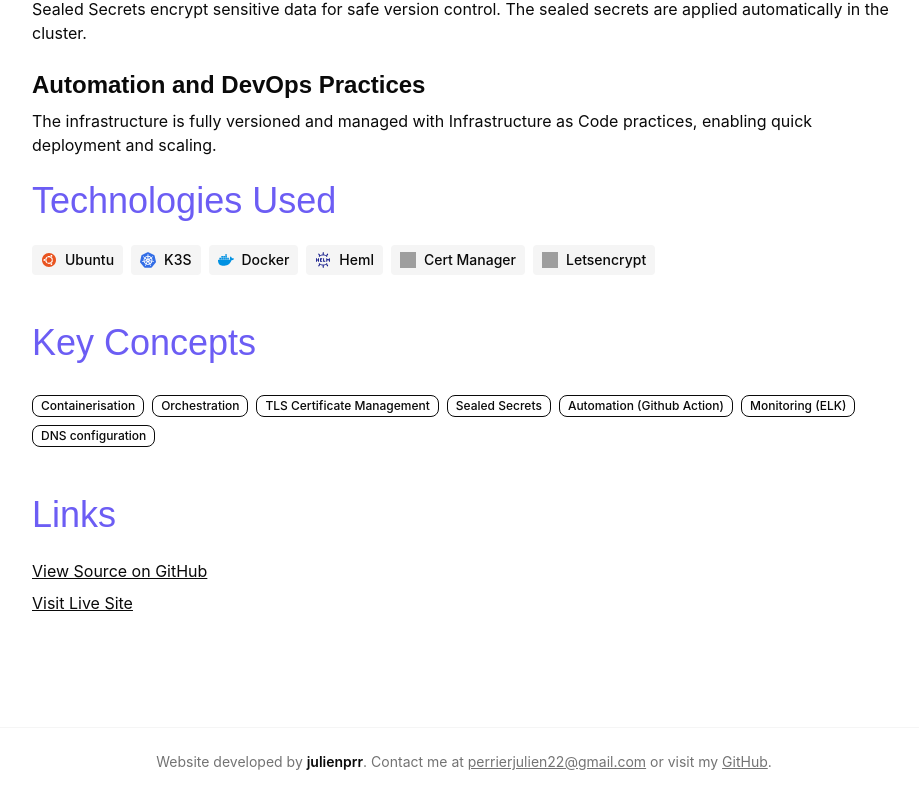
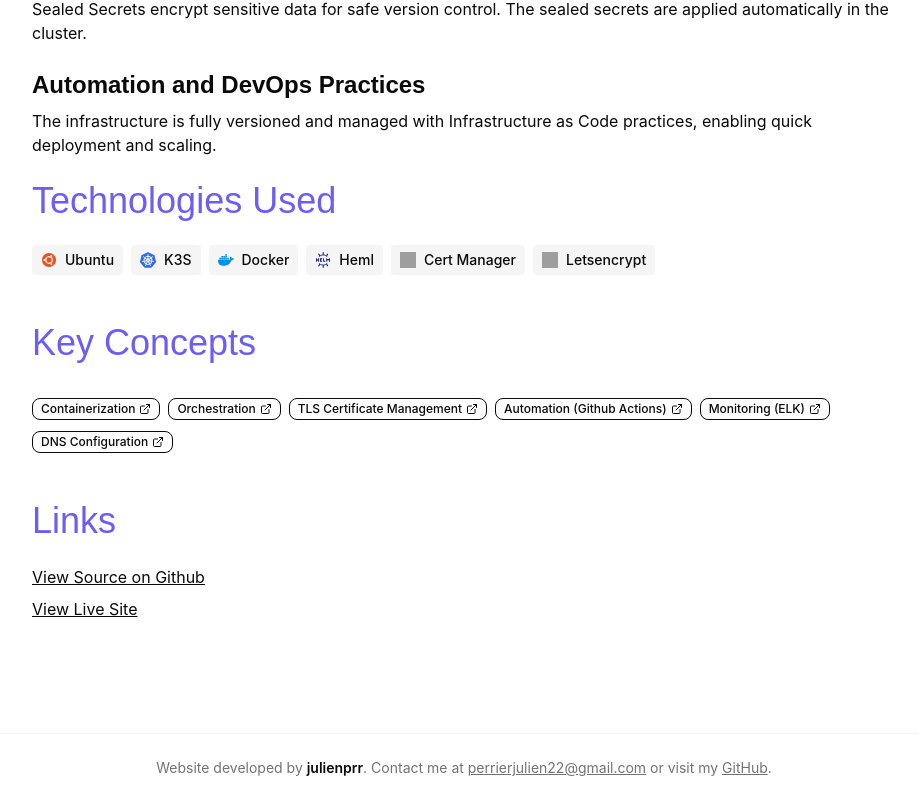
Before and after one commit to julienprr/portfolio-frontend, a React (Vite) app: page /projects/my-vps in a window 1280 px wide. Shown: the part 1772-2582 px from the top of the page, without its empty margins (176-1095 px from the left). Built offline with nearby package versions, Linux system fonts and the light colour scheme; grey boxes are pictures that could not be loaded; a web font is replaced by a local one.

Commit message:
Add Conceptbadge component

```diff
--- /dev/null
+++ b/src/components/ConceptBadge.tsx
@@ -0,0 +1,25 @@
+import { useTranslation } from 'react-i18next';
+
+import { Badge } from '@/components/ui/badge';
+import { ExternalLinkIcon } from 'lucide-react';
+
+interface ConceptBadgeProps {
+  conceptKey: string;
+}
+
+const ConceptBadge = ({ conceptKey }: ConceptBadgeProps) => {
+  const { t } = useTranslation();
+
+  const name = t(`${conceptKey}.name`);
+  const link = t(`${conceptKey}.link`);
+
+  return (
+    <a href={link} target="_blank" rel="noopener noreferrer" aria-label={`Learn more about ${name}`}>
+      <Badge variant="outline" className="cursor-pointer hover:text-accent transition-colors">
+        {name} <ExternalLinkIcon/>
+      </Badge>
+    </a>
+  );
+};
+
+export default ConceptBadge;
--- a/src/i18n/locales/en.json
+++ b/src/i18n/locales/en.json
@@ -8,6 +8,68 @@
     "developpedBy": "Website developed by ",
     "contact": "Contact me at ",
     "visit": "or visit my "
+  },
+  "concepts": {
+    "cosineSimilarity": {
+      "name": "Cosine Similarity",
+      "link": "https://en.wikipedia.org/wiki/Cosine_similarity"
+    },
+    "lemmatization": {
+      "name": "NLP (Lemmatization)",
+      "link": "https://en.wikipedia.org/wiki/Lemmatisation"
+    },
+    "restApi": {
+      "name": "REST API",
+      "link": "https://www.redhat.com/en/topics/api/what-is-a-rest-api"
+    },
+    "agile": {
+      "name": "Agile Workflow",
+      "link": "https://en.wikipedia.org/wiki/Agile_software_development"
+    },
+    "gitflow": {
+      "name": "Gitflow",
+      "link": "https://www.atlassian.com/git/tutorials/comparing-workflows/gitflow-workflow"
+    },
+    "containerization": {
+      "name": "Containerization",
+      "link": "https://www.redhat.com/en/topics/automation/what-is-orchestration"
+    },
+    "orchestration": {
+      "name": "Orchestration",
+      "link": "https://www.redhat.com/en/topics/api/what-is-a-rest-api"
+    },
+    "tlsCertificateManagement": {
+      "name": "TLS Certificate Management",
+      "link": "https://aws.amazon.com/what-is/ssl-certificate/?nc1=h_ls"
+    },
+    "githubAutomation": {
+      "name": "Automation (Github Actions)",
+      "link": "https://github.com/features/actions"
+    },
+    "elk": {
+      "name": "Monitoring (ELK)",
+      "link": "https://www.elastic.co/elastic-stack/"
+    },
+    "dnsConfiguration": {
+      "name": "DNS Configuration",
+      "link": "https://www.redhat.com/en/topics/api/what-is-a-rest-api"
+    },
+    "oauth2": {
+      "name": "OAuth2",
+      "link": "https://auth0.com/intro-to-iam/what-is-oauth-2"
+    },
+    "apiIntegration": {
+      "name": "API Integration",
+      "link": "https://www.ibm.com/think/topics/api-integration"
+    },
+    "responsiveDesign": {
+      "name": "Responsive Design",
+      "link": "https://en.wikipedia.org/wiki/Responsive_web_design"
+    },
+    "providers": {
+      "name": "Store & providers",
+      "link": "https://redux.js.org/introduction/core-concepts"
+    }
   },
   "projects": {
     "buttons": {
@@ -21,7 +83,11 @@
       "links": "Links",
       "contributors": "Contributors"
     },
-    "play-manager": {
+    "text": {
+      "source": "View Source on Github",
+      "site": "View Live Site"
+    },
+    "spotify-profile": {
       "subtitle": "Visualize and manage your Spotify profile and playlists.",
       "p1": "This application allows you to visualize and explore insights about your favorite tracks and artists acrossdifferent time ranges, all within a clear and intuitive interface.",
       "p2": " It also provides advanced playlist management features, such as shuffling entire playlists, sorting tracks by release date, and enabling automatic sorting through scheduled cron jobs to keep your playlists organized effortlessly."
--- a/src/i18n/locales/fr.json
+++ b/src/i18n/locales/fr.json
@@ -8,6 +8,68 @@
     "developpedBy": "Site développé par ",
     "contact": "Contactez moi:  ",
     "visit": "ou visitez mon "
+  },
+  "concepts": {
+    "cosineSimilarity": {
+      "name": "Similarité cosinus",
+      "link": "https://fr.wikipedia.org/wiki/Similarit%C3%A9_cosinus"
+    },
+    "lemmatization": {
+      "name": "TAL (Lemmatisation)",
+      "link": "https://fr.wikipedia.org/wiki/Lemmatisation"
+    },
+    "restApi": {
+      "name": "API REST",
+      "link": "https://www.redhat.com/fr/topics/api/what-is-a-rest-api"
+    },
+    "agile": {
+      "name": "Méthodologie Agile",
+      "link": "https://fr.wikipedia.org/wiki/M%C3%A9thode_agile"
+    },
+    "gitflow": {
+      "name": "Gitflow",
+      "link": "https://www.atlassian.com/fr/git/tutorials/comparing-workflows/gitflow-workflow"
+    },
+    "containerization": {
+      "name": "Conteneurisation",
+      "link": "https://www.redhat.com/fr/topics/automation/what-is-orchestration"
+    },
+    "orchestration": {
+      "name": "Orchestration",
+      "link": "https://www.redhat.com/fr/topics/api/what-is-a-rest-api"
+    },
+    "tlsCertificateManagement": {
+      "name": "Gestion de certificats TLS",
+      "link": "https://aws.amazon.com/fr/what-is/ssl-certificate/"
+    },
+    "githubAutomation": {
+      "name": "Automation (Github Actions)",
+      "link": "https://github.com/features/actions"
+    },
+    "elk": {
+      "name": "Monitoring (ELK)",
+      "link": "https://www.elastic.co/fr/elastic-stack/"
+    },
+    "dnsConfiguration": {
+      "name": "DNS Configuration",
+      "link": "https://www.redhat.com/fr/topics/api/what-is-a-rest-api"
+    },
+    "oauth2": {
+      "name": "OAuth2",
+      "link": "https://auth0.com/fr/intro-to-iam/what-is-oauth-2"
+    },
+    "apiIntegration": {
+      "name": "API Integration",
+      "link": "https://slack.com/intl/fr-fr/blog/developers/integration-dapi#:~:text=L'int%C3%A9gration%20d'API%20(,des%20fonctionnalit%C3%A9s%20de%20mani%C3%A8re%20fluide."
+    },
+    "responsiveDesign": {
+      "name": "Responsive Design",
+      "link": "https://fr.wikipedia.org/wiki/Site_web_r%C3%A9actif"
+    },
+    "providers": {
+      "name": "Store & providers",
+      "link": "https://redux.js.org/introduction/core-concepts"
+    }
   },
   "projects": {
     "buttons": {
@@ -20,6 +82,10 @@
       "keyConcepts": "Concepts clés",
       "links": "Liens",
       "contributors": "Contributeurs"
+    },
+    "text": {
+      "source": "Voir le code source sur Github",
+      "site": "Visiter le site"
     },
     "my-vps": {
       "subtitle": "VPS administré par mes soins avec Linux / K3S / Hostinger et plus.",
--- a/src/pages/projects/Compdoc.tsx
+++ b/src/pages/projects/Compdoc.tsx
@@ -1,9 +1,9 @@
 import { useTranslation } from 'react-i18next';
 
 import CompdocHomepageImage from '@/assets/images/projects/compdoc/sc_homepage.png';
+import ConceptBadge from '@/components/ConceptBadge';
 import FadeInOnScroll from '@/components/FadeInOnScroll';
 import TechnoBadge from '@/components/TechnoBadge';
-import { Badge } from '@/components/ui/badge';
 
 const Compdoc = () => {
   const { t } = useTranslation();
@@ -69,11 +69,11 @@ const Compdoc = () => {
         <div>
           <h2 className="section-title">{t('projects.titles.keyConcepts')}</h2>
           <div className="flex flex-wrap gap-2">
-            <Badge variant={'outline'}>REST API</Badge>
-            <Badge variant={'outline'}>Cosine Similarity</Badge>
-            <Badge variant={'outline'}>NLP (Lemmatization)</Badge>
-            <Badge variant={'outline'}>Agile Workflow</Badge>
-            <Badge variant={'outline'}>Gitflow</Badge>
+            <ConceptBadge conceptKey="concepts.cosineSimilarity" />
+            <ConceptBadge conceptKey="concepts.lemmatization" />
+            <ConceptBadge conceptKey="concepts.restApi" />
+            <ConceptBadge conceptKey="concepts.agile" />
+            <ConceptBadge conceptKey="concepts.gitflow" />
           </div>
         </div>
       </FadeInOnScroll>
@@ -103,13 +103,8 @@ const Compdoc = () => {
       <FadeInOnScroll className="space-y-6 text-left">
         <h2 className="section-title">{t('projects.titles.links')}</h2>
         <div className="flex flex-col gap-2 mt-6">
-          <a
-            href="https://github.com/julienprr/compdoc"
-            target="_blank"
-            rel="noopener noreferrer"
-            className="link"
-          >
-            View Source on GitHub
+          <a href="https://github.com/julienprr/compdoc" target="_blank" rel="noopener noreferrer" className="link">
+            {t('projects.text.source')}
           </a>
         </div>
       </FadeInOnScroll>
--- a/src/pages/projects/MyVps.tsx
+++ b/src/pages/projects/MyVps.tsx
@@ -1,9 +1,9 @@
 import { useTranslation } from 'react-i18next';
 
 import vpsCover from '@/assets/images/projects/vps-cover.png';
+import ConceptBadge from '@/components/ConceptBadge';
 import FadeInOnScroll from '@/components/FadeInOnScroll';
 import TechnoBadge from '@/components/TechnoBadge';
-import { Badge } from '@/components/ui/badge';
 
 const MyVPS = () => {
   const { t } = useTranslation();
@@ -74,13 +74,12 @@ const MyVPS = () => {
         <div>
           <h2 className="section-title">{t('projects.titles.keyConcepts')}</h2>
           <div className="flex flex-wrap gap-2">
-            <Badge variant={'outline'}>Containerisation</Badge>
-            <Badge variant={'outline'}>Orchestration</Badge>
-            <Badge variant={'outline'}>TLS Certificate Management</Badge>
-            <Badge variant={'outline'}>Sealed Secrets</Badge>
-            <Badge variant={'outline'}>Automation (Github Action)</Badge>
-            <Badge variant={'outline'}>Monitoring (ELK)</Badge>
-            <Badge variant={'outline'}>DNS configuration </Badge>
+            <ConceptBadge conceptKey="concepts.containerization" />
+            <ConceptBadge conceptKey="concepts.orchestration" />
+            <ConceptBadge conceptKey="concepts.tlsCertificateManagement" />
+            <ConceptBadge conceptKey="concepts.githubAutomation" />
+            <ConceptBadge conceptKey="concepts.elk" />
+            <ConceptBadge conceptKey="concepts.dnsConfiguration" />
           </div>
         </div>
       </FadeInOnScroll>
@@ -95,15 +94,10 @@ const MyVPS = () => {
             rel="noopener noreferrer"
             className="underline hover:text-primary"
           >
-            View Source on GitHub
+            {t('projects.text.source')}
           </a>
-          <a
-            href="https://julienprr.com"
-            target="_blank"
-            rel="noopener noreferrer"
-            className="link"
-          >
-            Visit Live Site
+          <a href="https://julienprr.com" target="_blank" rel="noopener noreferrer" className="link">
+            {t('projects.text.site')}
           </a>
         </div>
       </FadeInOnScroll>
--- a/src/pages/projects/SpotifyProfile.tsx
+++ b/src/pages/projects/SpotifyProfile.tsx
@@ -1,9 +1,9 @@
 import { useTranslation } from 'react-i18next';
 
 import SpotifyProfileImage from '@/assets/images/projects/spotify-profile/sc_playlist_details.png';
+import ConceptBadge from '@/components/ConceptBadge';
 import FadeInOnScroll from '@/components/FadeInOnScroll';
 import TechnoBadge from '@/components/TechnoBadge';
-import { Badge } from '@/components/ui/badge';
 
 const SpotifyProfile = () => {
   const { t } = useTranslation();
@@ -13,7 +13,7 @@ const SpotifyProfile = () => {
       {/* Project Header */}
       <FadeInOnScroll className="mb-6">
         <h1 className="text-2xl sm:text-6xl font-heading mb-2 text-primary">Spotify Profile</h1>
-        <p className="text-muted-foreground text-lg">{t('projects.play-manager.subtitle')}</p>
+        <p className="text-muted-foreground text-lg">{t('projects.spotify-profile.subtitle')}</p>
       </FadeInOnScroll>
 
       {/* Project Image */}
@@ -24,11 +24,11 @@ const SpotifyProfile = () => {
       {/* Detailed Description */}
       <FadeInOnScroll className="text-left mb-4">
         <h2 className="section-title">{t('projects.titles.about')}</h2>
-        <p>{t('projects.play-manager.p1')}</p>
+        <p>{t('projects.spotify-profile.p1')}</p>
       </FadeInOnScroll>
 
       <FadeInOnScroll className="text-left mb-4 sm:mb-12">
-        <p>{t('projects.play-manager.p2')}</p>
+        <p>{t('projects.spotify-profile.p2')}</p>
       </FadeInOnScroll>
 
       {/* Technologies */}
@@ -49,16 +49,16 @@ const SpotifyProfile = () => {
         <div>
           <h2 className="section-title">{t('projects.titles.keyConcepts')}</h2>
           <div className="flex flex-wrap gap-2">
-            <Badge variant={'outline'}>OAuth2</Badge>
-            <Badge variant={'outline'}>API Integration</Badge>
-            <Badge variant={'outline'}>REST API</Badge>
-            <Badge variant={'outline'}>Responsive Design</Badge>
-            <Badge variant={'outline'}>Store & providers</Badge>
+            <ConceptBadge conceptKey="concepts.oauth2" />
+            <ConceptBadge conceptKey="concepts.apiIntegration" />
+            <ConceptBadge conceptKey="concepts.restApi" />
+            <ConceptBadge conceptKey="concepts.responsiveDesign" />
+            <ConceptBadge conceptKey="concepts.providers" />
           </div>
         </div>
       </FadeInOnScroll>
+
       {/* Links */}
-
       <FadeInOnScroll className="space-y-6 text-left">
         <h2 className="section-title">{t('projects.titles.links')}</h2>
         <div className="flex flex-col gap-2 mt-6">
@@ -68,15 +68,10 @@ const SpotifyProfile = () => {
             rel="noopener noreferrer"
             className="underline hover:text-primary"
           >
-            View Source on GitHub
+            {t('projects.text.source')}
           </a>
-          <a
-            href="https://spotify-profile.julienprr.com"
-            target="_blank"
-            rel="noopener noreferrer"
-            className="link"
-          >
-            Visit Live Site
+          <a href="https://spotify-profile.julienprr.com" target="_blank" rel="noopener noreferrer" className="link">
+            {t('projects.text.site')}
           </a>
         </div>
       </FadeInOnScroll>
```
